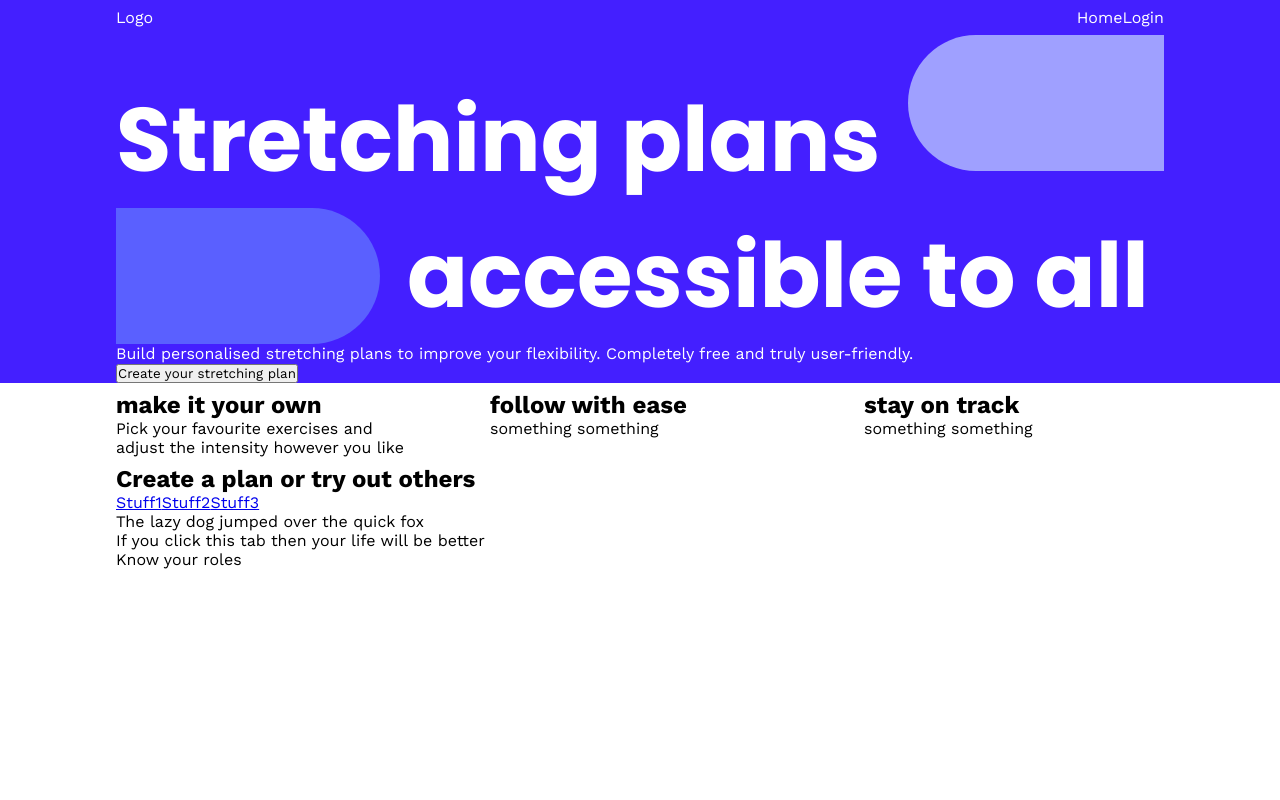
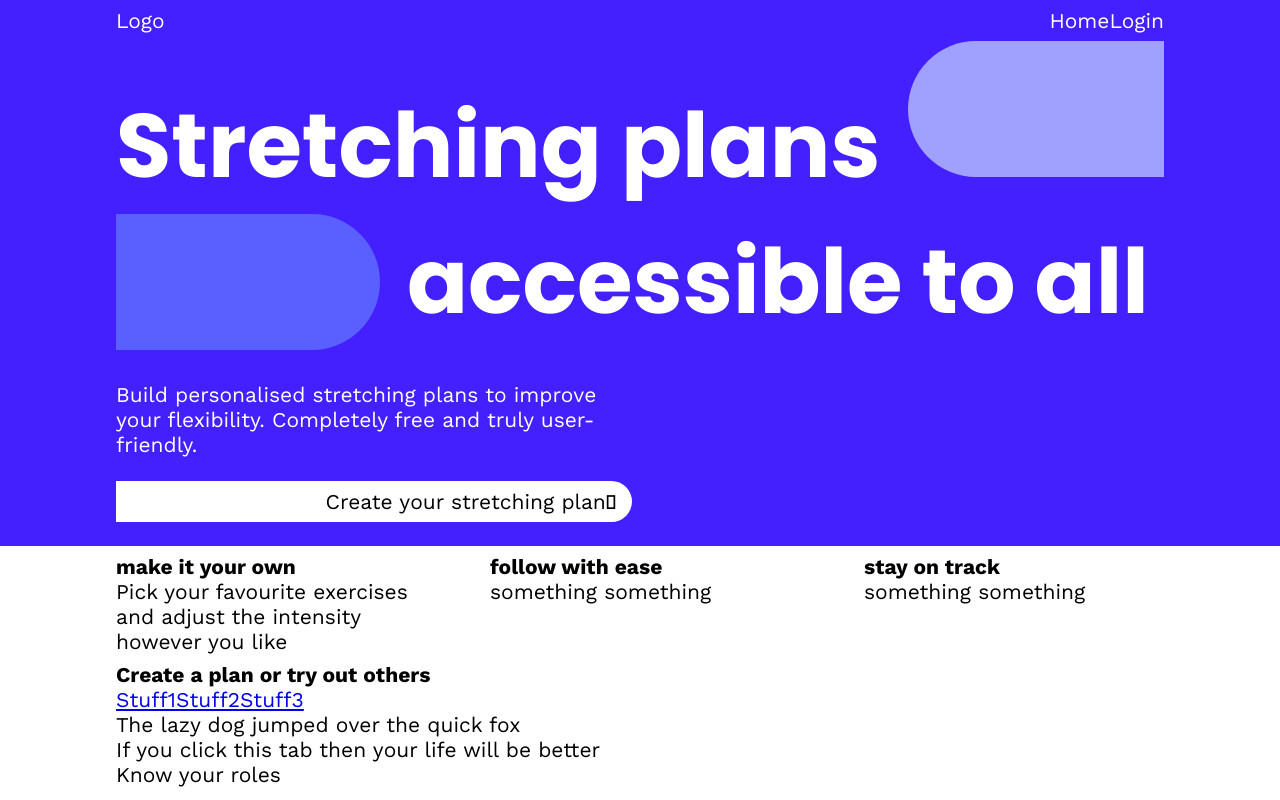
Before and after one commit to ElianeV/Bendy-Candle, a React (Create React App) app: page / in a window 1280 px wide. Built offline with nearby package versions, Linux system fonts and the light colour scheme.

Commit message:
Hero button styling

```diff
--- a/src/App.js
+++ b/src/App.js
@@ -73,7 +73,10 @@ function App() {
                         Build personalised stretching plans to improve your
                         flexibility. Completely free and truly user-friendly.
                       </p>
-                      <button>Create your stretching plan</button>
+                      <button>
+                        Create your stretching plan
+                        <span>&#2193;</span>
+                      </button>
                     </section>
                   </div>
                   <section className="section features">
--- a/src/App.scss
+++ b/src/App.scss
@@ -3,6 +3,7 @@
   margin: 0;
   font-family: "Work Sans", sans-serif;
   box-sizing: border-box;
+  font-size: 21px;
 }
 
 // NEW CSS
@@ -36,7 +37,20 @@ h1 {
   .hero {
     max-width: 1080px;
     margin: auto;
+    p {
+      width: 50%;
+      margin-top: 32px;
+    }
+
+    button {
+      background-color: white;
+      border: none;
+      margin: 24px 0;
+      padding: 8px 16px 8px 20%;
+      border-radius: 0px 200px 200px 0px;
+    }
   }
+
   .right-title-img {
     width: 256px;
     height: 136px;
```
